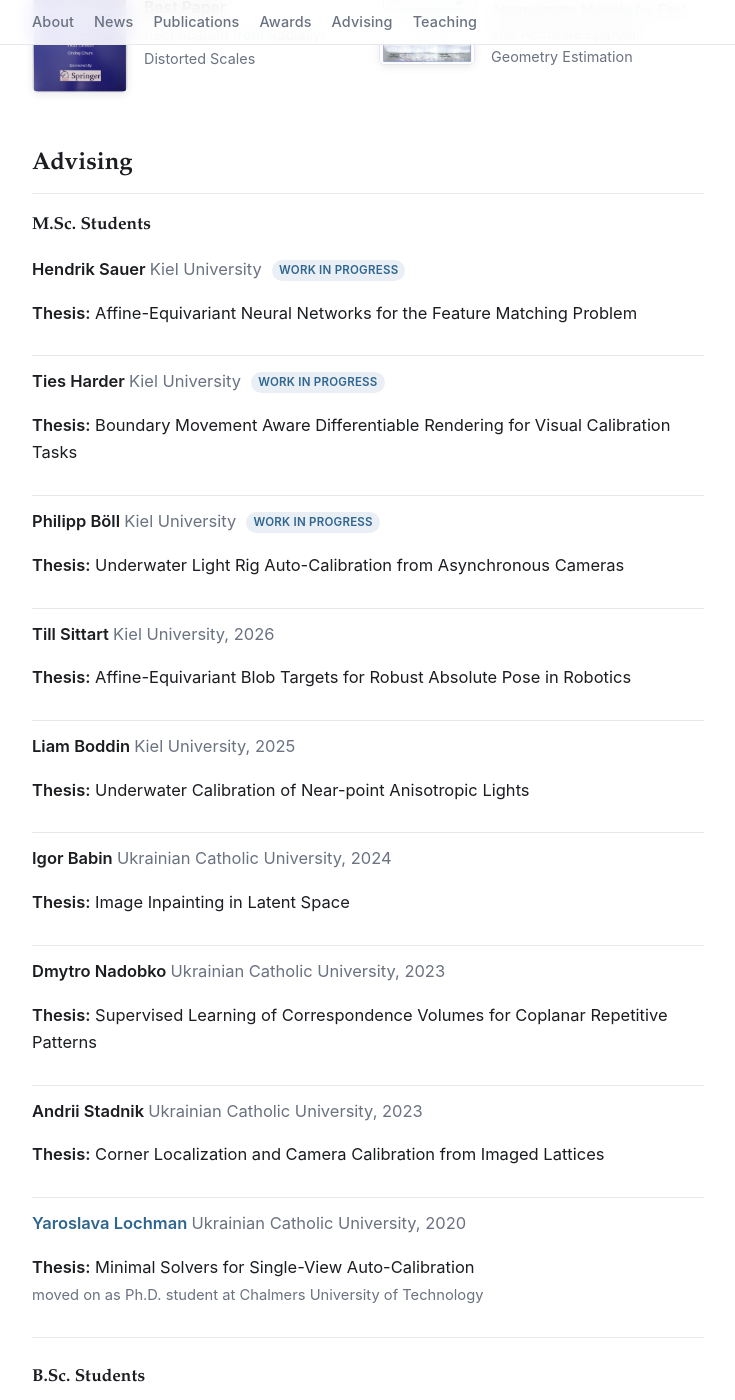
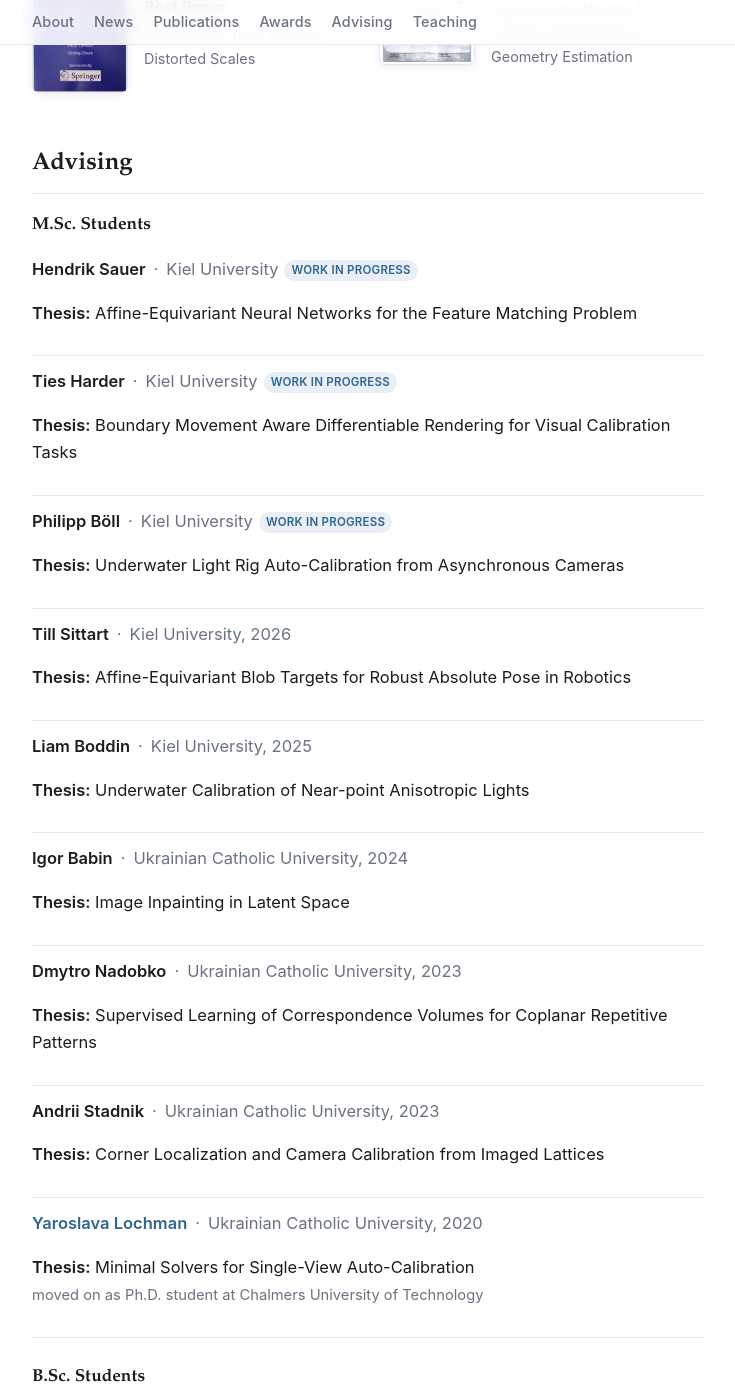
Before and after one commit to prittjam/prittjam.github.io, a Jekyll site: the page built from index.html, in a window 1280 px wide and 1400 px high, scrolled down 3416 px. Shown: the whole window, without its empty margins (272-1007 px from the left). Built offline with Jekyll 4.4.1, drawn with Linux system fonts in a browser that asks for light colours.

Commit message:
Advising: separate name / institution with a middot
Add a muted middot separator between the advisee's name and the
institution/date instead of a bare single space, so the head line
reads as distinct pieces (name · institution, date / WIP badge).

Co-Authored-By: Claude Opus 4.8 (1M context) <noreply@anthropic.com>

```diff
--- a/css/style.css
+++ b/css/style.css
@@ -288,6 +288,7 @@ details.pub-more[open] > summary { font-weight: 600; }
 .advisee { padding: 12px 0; border-bottom: 1px solid var(--border); }
 .advisee:last-child { border-bottom: none; }
 .advisee .head { font-weight: 600; }
+.advisee .sep { color: var(--muted); font-weight: 400; margin: 0 8px; }
 .advisee .year { color: var(--muted); font-weight: 400; }
 .advisee .degree { font-weight: 600; }
 .advisee .after { color: var(--muted); font-size: 0.92rem; }
--- a/index.html
+++ b/index.html
@@ -71,7 +71,7 @@ layout: default
         <h3 class="subhead">{{ g.heading }}</h3>
         {%- for s in g.students %}
         <div class="advisee">
-          <p class="head">{% if s.url %}<a href="{{ s.url }}" target="_blank" rel="noopener">{{ s.name }}</a>{% else %}{{ s.name }}{% endif %} <span class="year">{{ s.where }}</span>{% if s.wip %} <span class="wip">work in progress</span>{% endif %}</p>
+          <p class="head">{% if s.url %}<a href="{{ s.url }}" target="_blank" rel="noopener">{{ s.name }}</a>{% else %}{{ s.name }}{% endif %}<span class="sep" aria-hidden="true">·</span><span class="year">{{ s.where }}</span>{% if s.wip %}<span class="wip">work in progress</span>{% endif %}</p>
           <p><span class="degree">Thesis:</span> {{ s.thesis }}{% if s.after %}<br>
             <span class="after">{{ s.after }}</span>{% endif %}</p>
         </div>
```
